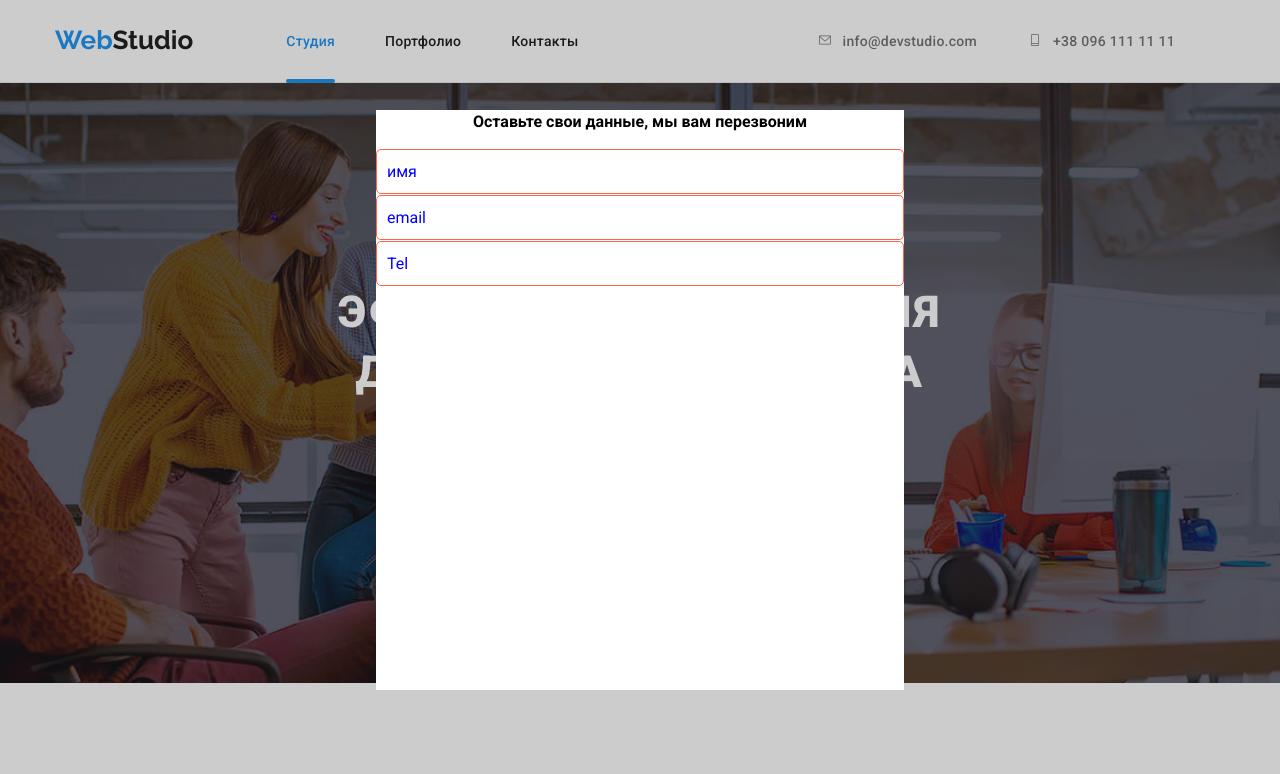
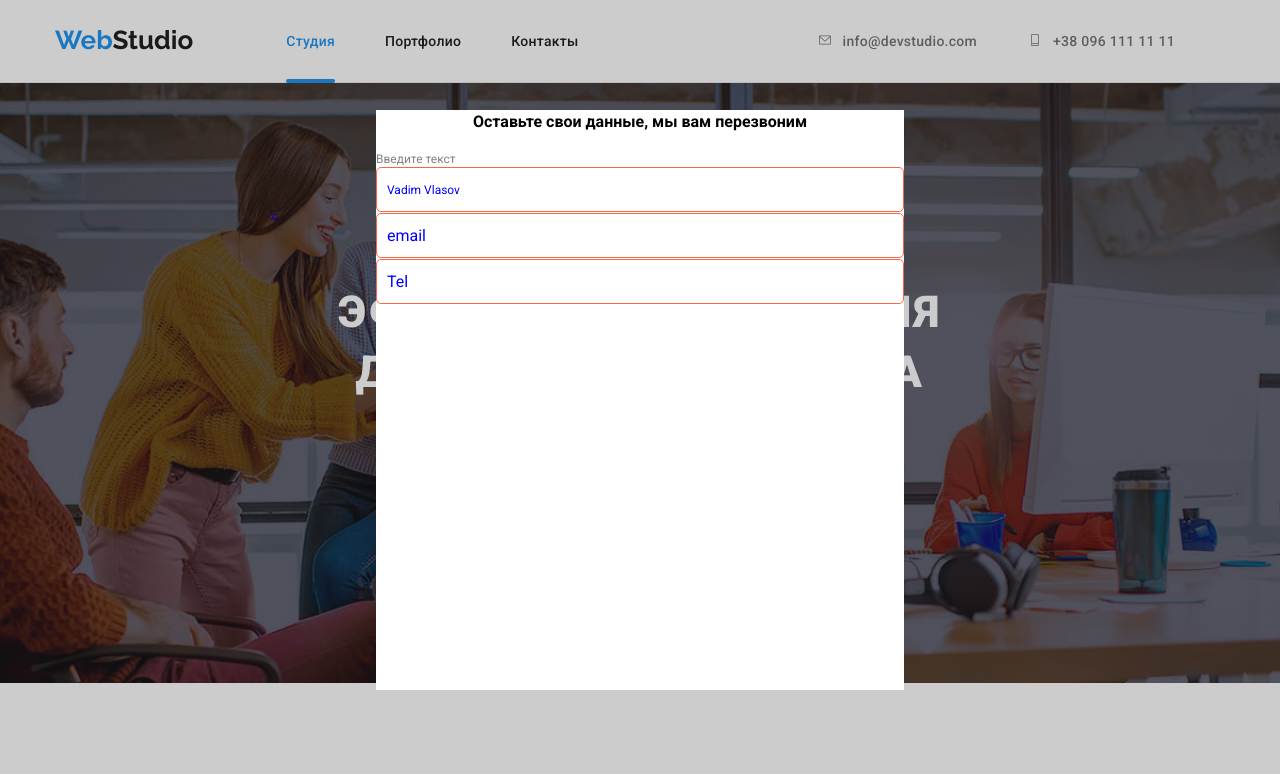
Before and after one commit to VlasovVadim/goit-markup-hw-05, a plain HTML site: page index.html in a window 1280 px wide. Both pictures are taken after a click on the button "Заказать услугу". Shown: the top 774 px of the page. Drawn offline with nearby package versions, Linux system fonts and the light colour scheme.

Commit message:
Правки 22

```diff
--- a/css/styles.css
+++ b/css/styles.css
@@ -804,3 +804,7 @@ a {
 .form-input::placeholder {
   color: blue;
 }
+.input-text {
+  font-size: 12px;
+  color: grey;
+}
--- a/index.html
+++ b/index.html
@@ -392,20 +392,32 @@
             <svg width="11" height="11">
                 <use href="./image/icons.svg#icon-icon-close"></use>
             </svg> -->
+            <!-- </button> -->
 
             <p class="modal-title">Оставьте свои данные, мы вам перезвоним</p>
-            <form action="#"></form>
+            <form action="#">
+
+                <label class="input-text">Введите текст
             <input type="text" class="form-input"
             name="user-name"
-            placeholder="имя"
+            placeholder="Vadim Vlasov"
             required
             minlength="2"
+/>
+</label>
+            <input type="text"
+            class="form-input"
+            name="user-email"
+            placeholder="email"
+            required
+            >
 
-            >
-            <input type="text" class="form-input"
-            name="user-email" placeholder="email">
-            <input type="text" class="form-input" name="user-tel" placeholder="Tel">
-        </button>
+            <input type="text"
+            class="form-input"
+            name="user-tel"
+            placeholder="Tel">
+            </form>
+
     </div>
 </div>
 
```
